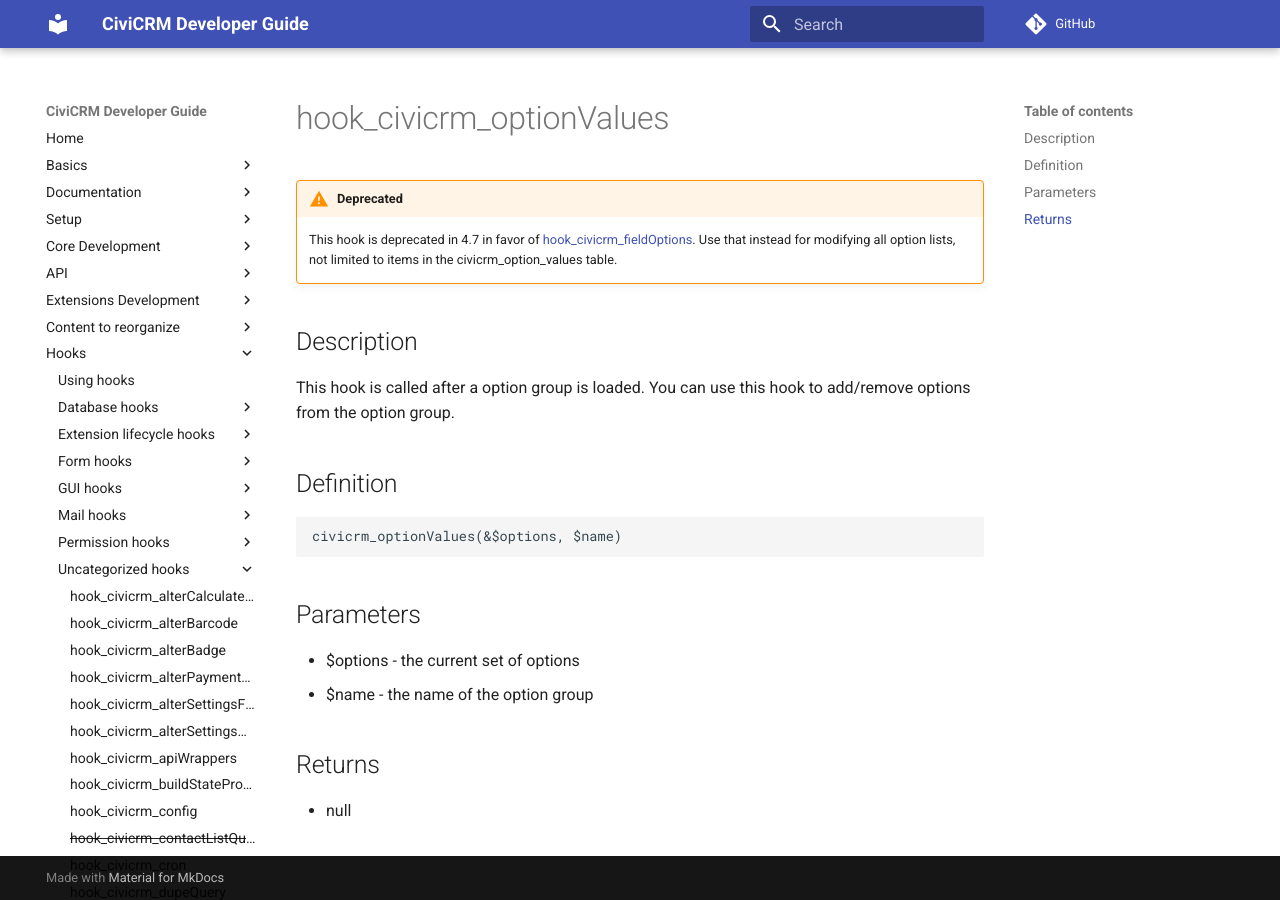
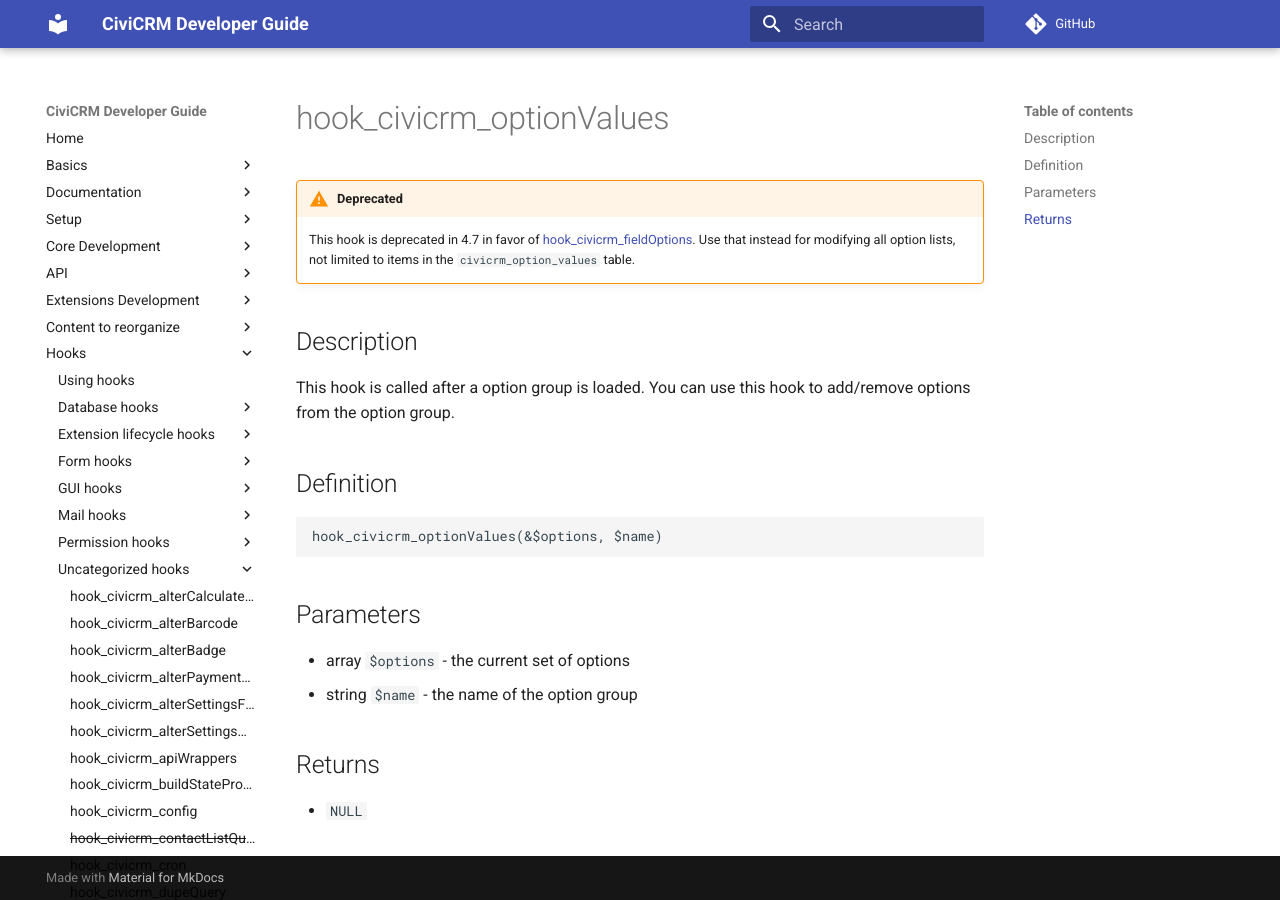
Before and after one commit to civicrm/civicrm-dev-docs, an MkDocs documentation site: the page built from docs/hooks/hook_civicrm_optionValues.md, in a window 1280 px wide. Built offline with MkDocs 1.6.1 and Material for MkDocs 9.7.7, drawn with Linux system fonts in a browser that asks for light colours; comment, search, counter and statistics services are not loaded; old or Windows-style settings are respelled for this version of MkDocs.

Commit message:
hook_civicrm_optionValues: fixed formatting

````diff
--- a/docs/hooks/hook_civicrm_optionValues.md
+++ b/docs/hooks/hook_civicrm_optionValues.md
@@ -1,7 +1,7 @@
 # hook_civicrm_optionValues
 
 !!! warning "Deprecated"
-    This hook is deprecated in 4.7 in favor of [hook_civicrm_fieldOptions](https://wiki.civicrm.org/confluence/display/CRMDOC/hook_civicrm_fieldOptions). Use that instead for modifying all option lists, not limited to items in the civicrm_option_values table.
+    This hook is deprecated in 4.7 in favor of [hook_civicrm_fieldOptions](https://wiki.civicrm.org/confluence/display/CRMDOC/hook_civicrm_fieldOptions). Use that instead for modifying all option lists, not limited to items in the `civicrm_option_values` table.
 
 
 ## Description
@@ -11,13 +11,15 @@
 
 ## Definition
 
-    civicrm_optionValues(&$options, $name)
+```php
+hook_civicrm_optionValues(&$options, $name)
+```
 
 ## Parameters
 
--   $options - the current set of options
--   $name - the name of the option group
+-   array `$options` - the current set of options
+-   string `$name` - the name of the option group
 
 ## Returns
 
--   null
+-   `NULL`
````
